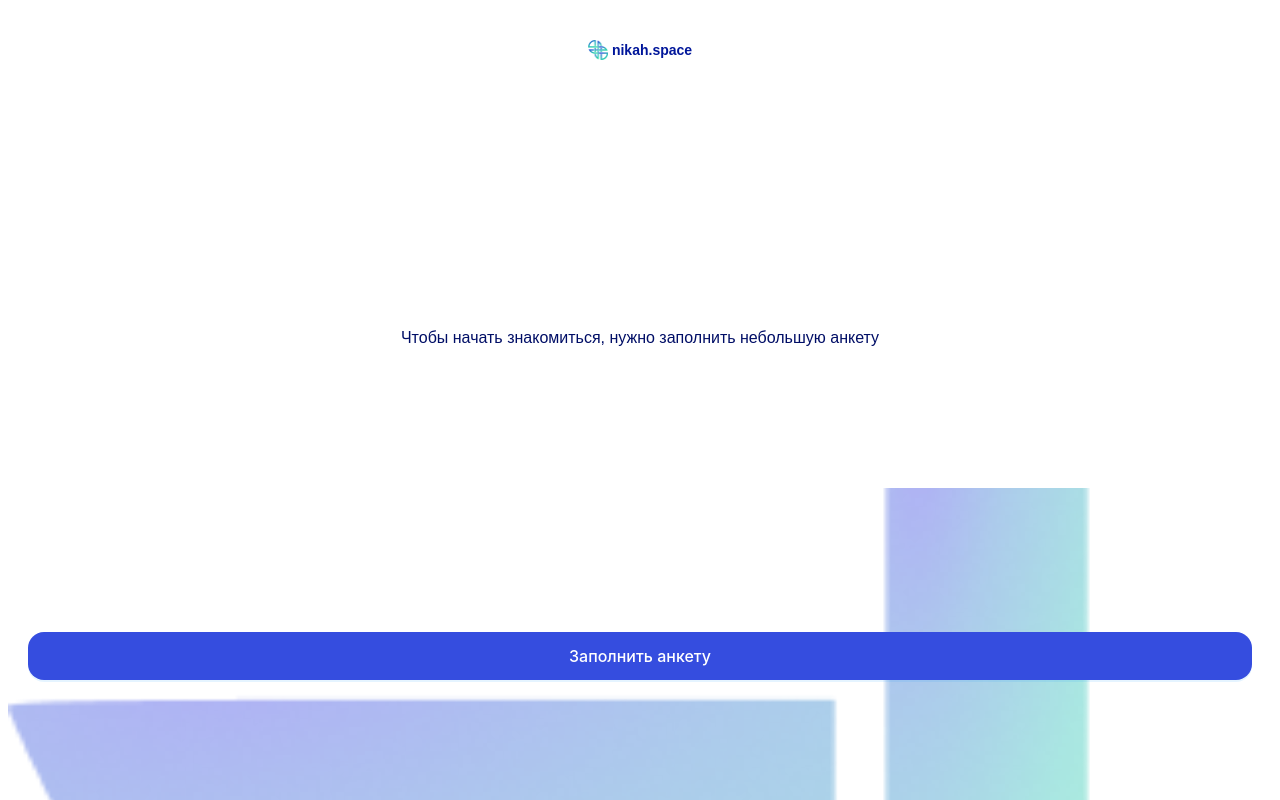
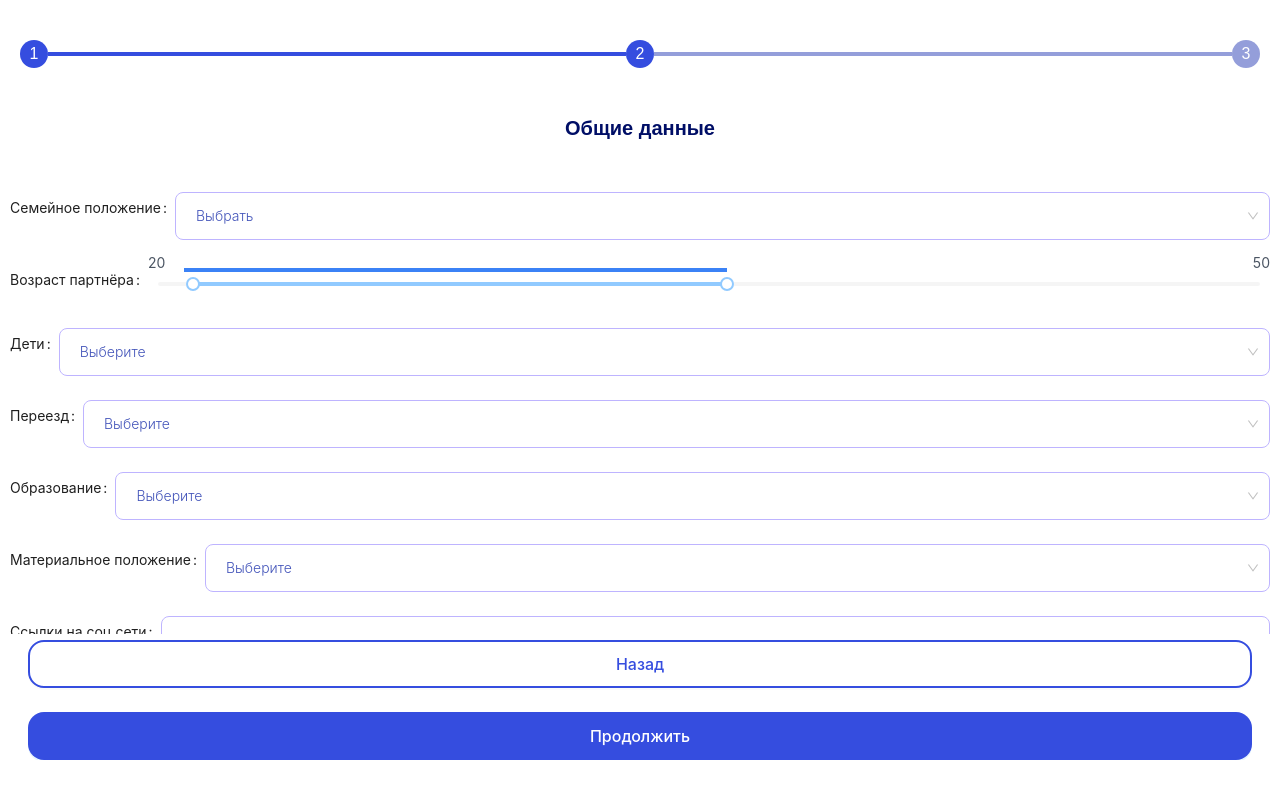
Before and after one commit to NbekWeb/nikoh, a Vue app: page /form in a window 1280 px wide. Built offline with nearby package versions, Linux system fonts and the light colour scheme.

Commit message:
first commit

```diff
--- a/src/components/Scrollbar.vue
+++ b/src/components/Scrollbar.vue
@@ -33,7 +33,6 @@ const scroll = (e) => {
 </template>
 
 <style scoped>
-
 .scrollbar-content {
   height: 100vh;
   overflow-y: auto;
@@ -53,12 +52,12 @@ const scroll = (e) => {
 
 /* Handle */
 .scrollbar-content::-webkit-scrollbar-thumb {
-  background: red;
+  background: #354ddf;
   border-radius: 4px;
 }
 
 /* Handle on hover */
 .scrollbar-content::-webkit-scrollbar-thumb:hover {
-  background: blue;
+  background: #000e66;
 }
 </style>
--- a/src/components/SecondForm.vue
+++ b/src/components/SecondForm.vue
@@ -0,0 +1,92 @@
+<template>
+  <div class="overflow-hidden">
+    <h2 class="text-xl font-semibold text-blue-900 text-center pb-10">
+      Общие данные
+    </h2>
+    <a-form class="">
+      <a-form-item label="Семейное положение">
+        <a-select placeholder="Выбрать" class="w-full !min-h-12">
+          <a-select-option value="single">Холост</a-select-option>
+          <!-- <a-select-option value="married">Женат/Замужем</a-select-option> -->
+          <a-select-option value="divorced">Разведен/Разведена</a-select-option>
+          <a-select-option value="widowed">Вдовец/Вдова</a-select-option>
+        </a-select>
+      </a-form-item>
+      <a-form-item label="Возраст партнёра">
+        <div class="relative">
+          <a-slider
+            v-model:value="value2"
+            :min="18"
+            :max="80"
+            range
+            class="!mx-2.5"
+            @change="updateSelectedRange"
+          />
+          <div
+            class="flex justify-between absolute w-full text-sm text-gray-600"
+            style="top: -25px"
+          >
+            <span>{{ value2[0] }}</span>
+            <span>{{ value2[1] }}</span>
+          </div>
+          <div
+            class="selected-range absolute h-1 bg-blue-500"
+            :style="{
+              left: `${((value2[0] - 18) / (80 - 18)) * 100}%`,
+              width: `${((value2[1] - value2[0]) / (80 - 18)) * 100}%`,
+            }"
+            style="top: -10px"
+          ></div>
+        </div>
+      </a-form-item>
+      <a-form-item label="Дети">
+        <a-select placeholder="Выберите" class="w-full !min-h-12">
+          <a-select-option value="yes">Есть </a-select-option>
+          <a-select-option value="no">Нет </a-select-option>
+        </a-select>
+      </a-form-item>
+      <a-form-item label="Переезд">
+        <a-select placeholder="Выберите" class="w-full !min-h-12">
+          <a-select-option value="yes">Да</a-select-option>
+          <a-select-option value="no">Нет </a-select-option>
+        </a-select>
+      </a-form-item>
+      <a-form-item label="Образование">
+        <a-select placeholder="Выберите  " class="w-full !min-h-12">
+          <a-select-option value="none">Нет образования</a-select-option>
+          <a-select-option value="secondary"
+            >Среднее образование</a-select-option
+          >
+          <a-select-option value="higher">Высшее образование</a-select-option>
+          <a-select-option value="postgraduate"
+            >Послевузовское образование</a-select-option
+          >
+        </a-select>
+      </a-form-item>
+      <a-form-item label="Материальное положение">
+        <a-select placeholder="Выберите  " class="w-full !min-h-12">
+          <a-select-option value="low">Низкий доход</a-select-option>
+          <a-select-option value="medium">Средний доход</a-select-option>
+          <a-select-option value="high">Высокий доход</a-select-option>
+          <a-select-option value="not_specified">Не указано</a-select-option>
+        </a-select>
+      </a-form-item>
+      <a-form-item label="Ссылки на соц.сети" >
+        <div class="flex gap-6 flex-col">
+
+            <a-input placeholder="Номер WhatsApp" />
+            <a-input placeholder="Instagram " />
+            <a-input placeholder="Telegram " />
+            <a-textarea placeholder=" Расскажите о себе" :rows="4" />
+        </div>
+      </a-form-item>
+    </a-form>
+  </div>
+</template>
+
+<script setup>
+import { ref } from "vue";
+const value1 = ref(0);
+const value2 = ref([20, 50]);
+const disabled = ref(false);
+</script>
--- a/src/views/FormView.vue
+++ b/src/views/FormView.vue
@@ -1,10 +1,11 @@
 <script setup>
 import FirstForm from "@/components/FirstForm.vue";
+import SecondForm from "@/components/SecondForm.vue";
 import Scrollbar from "@/components/Scrollbar.vue";
 import { ref } from "vue";
-const start = ref(false);
+const start = ref(true);
 
-const current = ref(1);
+const current = ref(2);
 
 const changeCurrent = (i) => {
   current.value = i;
@@ -16,7 +17,7 @@ const next = (i) => {
 
 const toggleStart = () => {
   start.value = true;
-  };
+};
 </script>
 <template>
   <div class="h-screen overflow-hidden py-10">
@@ -44,7 +45,10 @@ const toggleStart = () => {
         />
       </div>
     </div>
-    <div v-else class="h-full overflow-hidden justify-between flex flex-col gap-0">
+    <div
+      v-else
+      class="h-full overflow-hidden justify-between flex flex-col gap-0"
+    >
       <div class="flex gap-0 items-center text-white px-5">
         <div
           @click="changeCurrent(1)"
@@ -75,11 +79,14 @@ const toggleStart = () => {
           3
         </div>
       </div>
-      <div class="pt-10 px-2.5 border">
+      <div class="pt-10 px-2.5">
         <scrollbar height="calc(100vh - 280px)">
           <template #content>
             <template v-if="current == 1">
               <FirstForm />
+            </template>
+            <template v-else-if="current == 2">
+              <SecondForm />
             </template>
           </template>
         </scrollbar>
```
